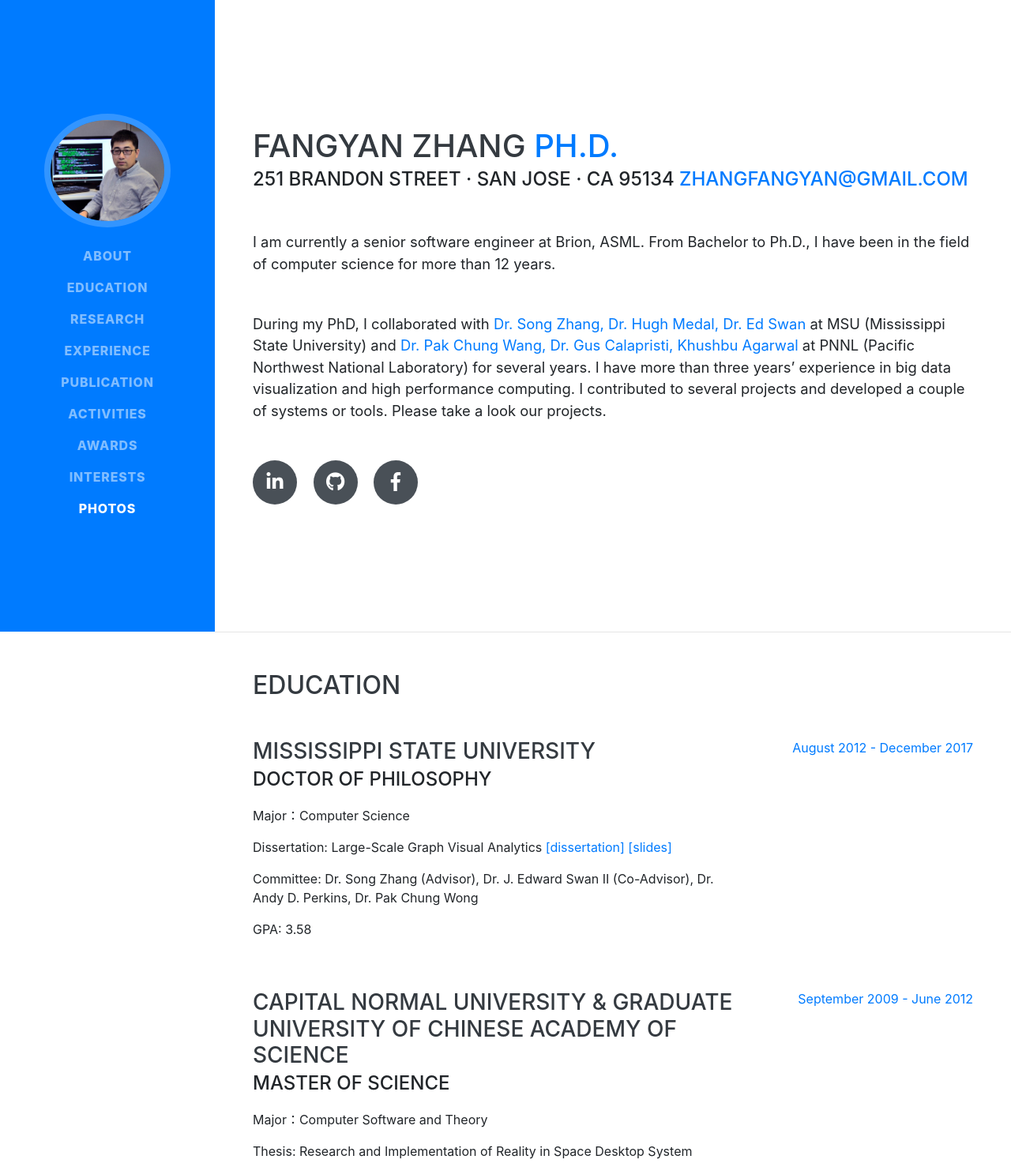
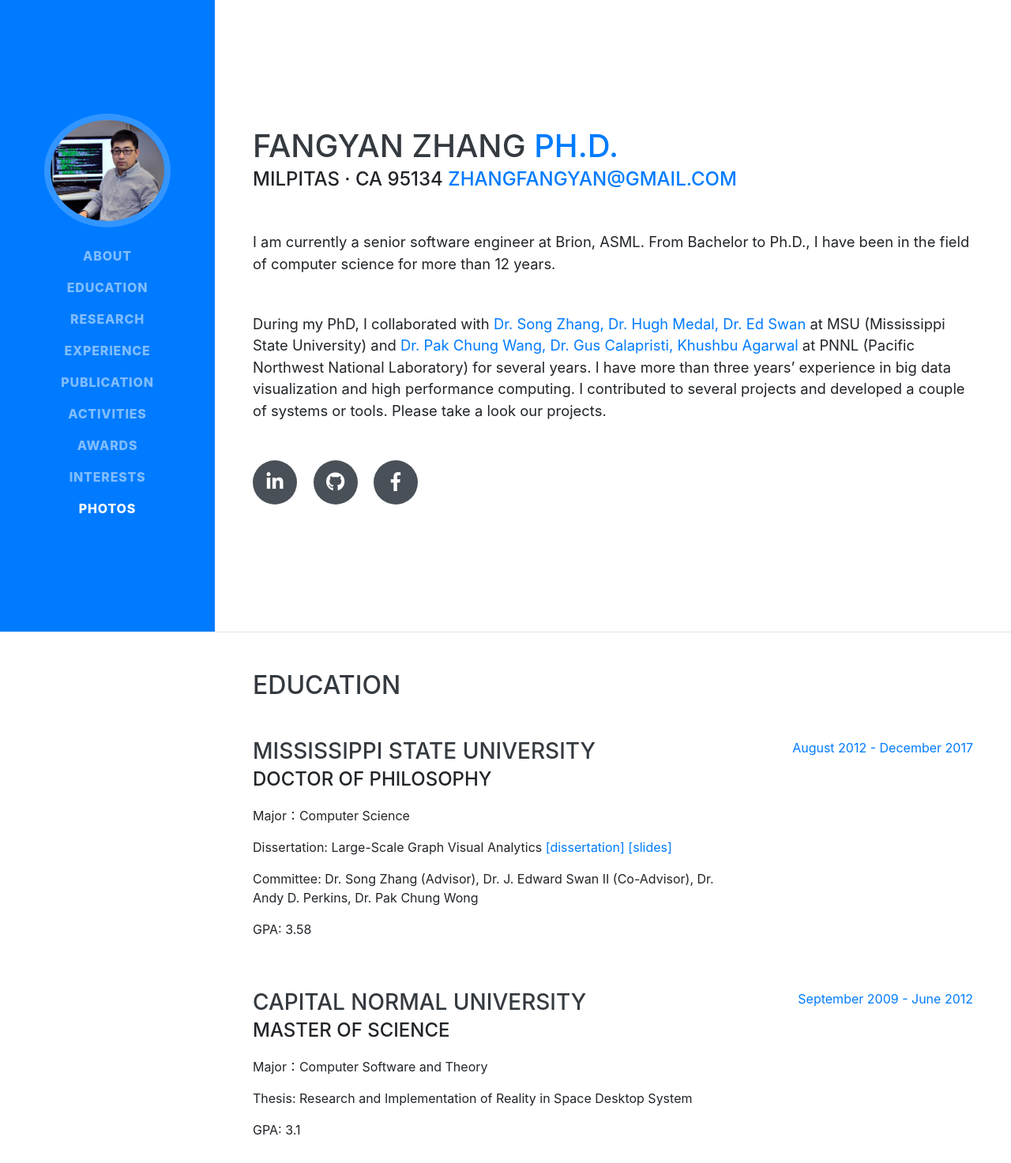
Before and after one commit to fangyanzhang/fangyanzhang.github.io, a website with bundled scripts: page index.html in a window 1280 px wide. Shown: the top 1473 px of the page at 79% size. Built offline with nearby package versions, Linux system fonts and the light colour scheme; a web font is replaced by a local one.

Commit message:
Update index.html

```diff
--- a/index.html
+++ b/index.html
@@ -88,7 +88,7 @@
           <h1 class="mb-0">Fangyan Zhang
             <span class="text-primary">Ph.D.</span>
           </h1>
-          <div class="subheading mb-5">251 Brandon Street · San Jose · CA 95134
+          <div class="subheading mb-5">Milpitas · CA 95134
             <a href="mailto:name@email.com">zhangfangyan@gmail.com</a>
           </div>
           <p class="lead mb-5">I am currently a senior software engineer at
@@ -158,8 +158,7 @@
           <div class="resume-item d-flex flex-column flex-md-row
             justify-content-between mb-5">
             <div class="resume-content">
-              <h3 class="mb-0">Capital Normal University & Graduate University
-                of Chinese Academy of Science</h3>
+              <h3 class="mb-0">Capital Normal University </h3>
               <p class="subheading mb-3">Master of Science</p>
               <p>Major：Computer Software and Theory</p>
               <p>Thesis: Research and Implementation of Reality in Space Desktop
```
